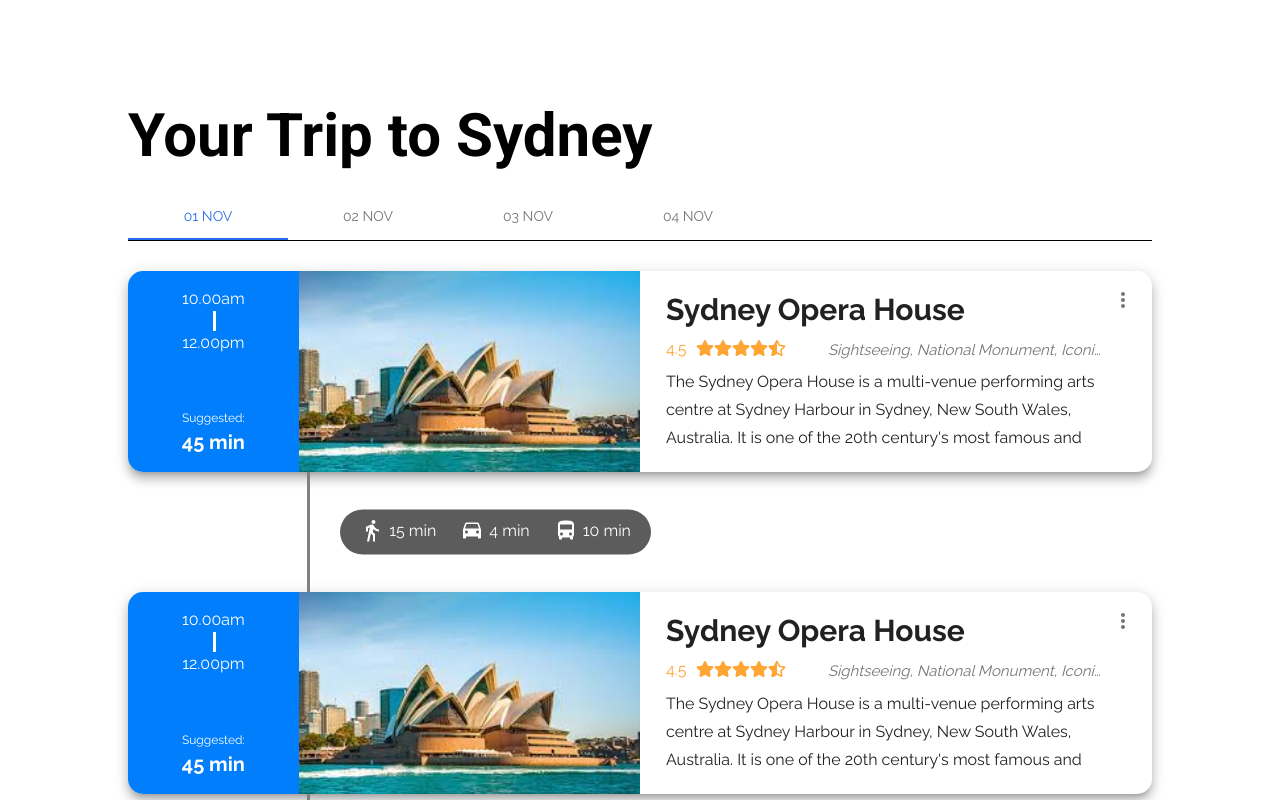
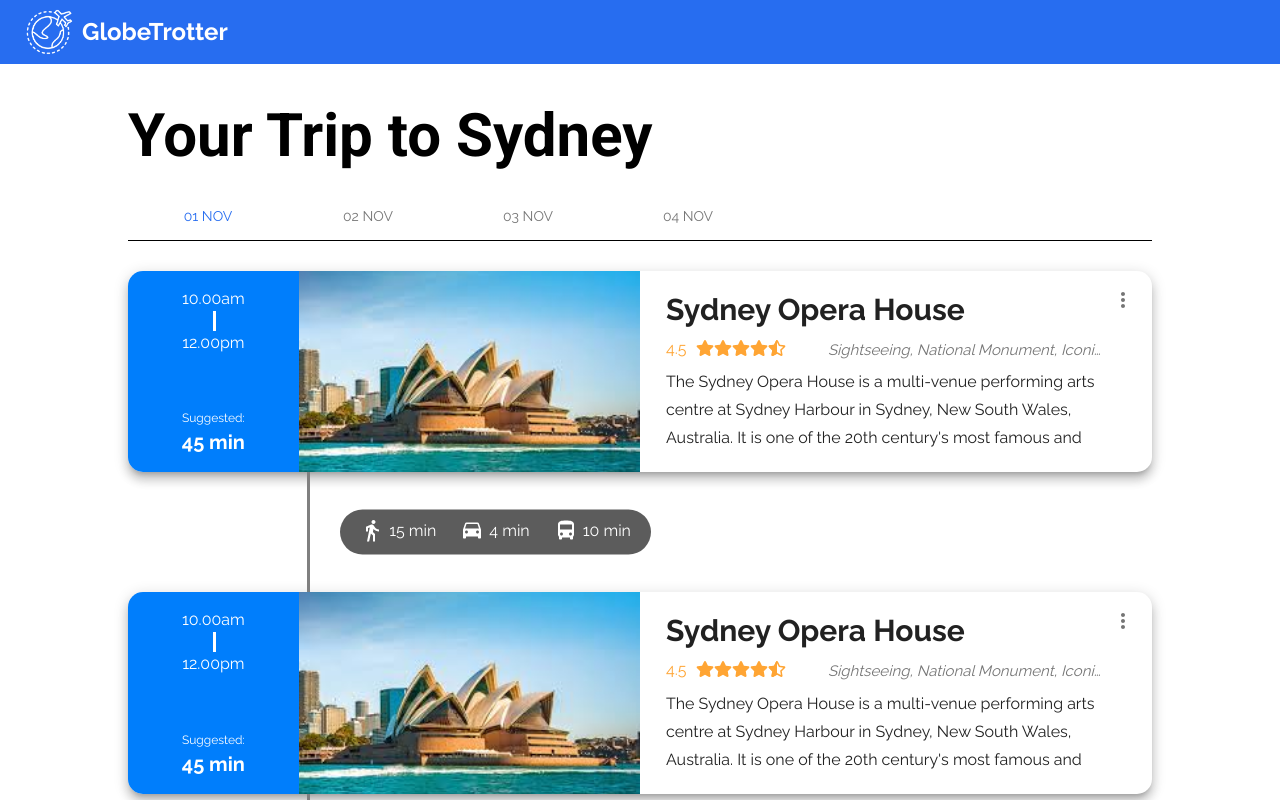
Before and after one commit to aJiang97/globetrotter, a React (Create React App) app in the folder frontend/: page /tripview in a window 1280 px wide. Shown: the top 800 px of the page. Built offline with nearby package versions, Linux system fonts and the light colour scheme.

Commit message:
Fixed styling on TripView page

```diff
--- a/frontend/src/components/DateTabs/DateTabs.jsx
+++ b/frontend/src/components/DateTabs/DateTabs.jsx
@@ -56,7 +56,7 @@
                 <Tabs
                     value={this.state.activeDate}
                     onChange={this.handleChange}
-                    indicatorColor="primary"
+                    indicatorColor="tertiary"
                     textColor="primary"
                     variant="scrollable"
                     scrollButtons="auto"
--- a/frontend/src/components/DateTabs/styles.js
+++ b/frontend/src/components/DateTabs/styles.js
@@ -13,9 +13,9 @@
   colouredTabs: {
     position: "-webkit-sticky",
     position: "sticky",
-        top: 0,
+    top: 64,
     zIndex: 999,
     transition: "background-color 0.3s ease 0s",
-        backgroundColor: "#FF8D77"
+    backgroundColor: theme.palette.tertiary.main
   }
-}))
+}));
--- a/frontend/src/components/NavBar/NavBar.jsx
+++ b/frontend/src/components/NavBar/NavBar.jsx
@@ -14,7 +14,8 @@
       <AppBar
         position="fixed"
         className={
-          window.location.pathname === "/locations"
+          window.location.pathname === "/locations" ||
+          window.location.pathname === "/tripview"
             ? classes.appBarLocations
             : classes.appBarHome
         }
--- a/frontend/src/pages/Locations/Locations.jsx
+++ b/frontend/src/pages/Locations/Locations.jsx
@@ -7,6 +7,7 @@
 import { styles } from "./styles";
 import bondi from "../../assets/bondi.jpg";
 import manly from "../../assets/manly.jpg";
+import history from "../../history.js";
 
 const locations = [
   {
@@ -167,6 +168,7 @@
               ? classes.viewButtonOut
               : classes.viewButtonIn
           }
+          onClick={() => {history.push("/tripview")}}
         >
           View Plan
         </Button>
```
Also changed, not shown: 1 other file (tests, documents, lock files or other folders). Lines whose indentation alone changed are shown as unchanged.
